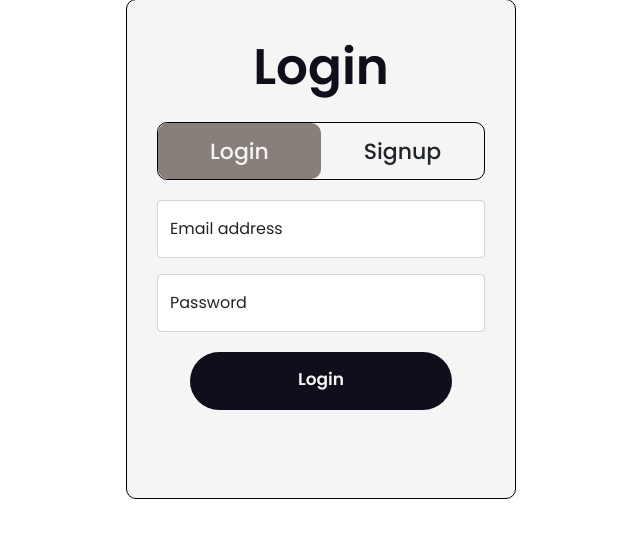
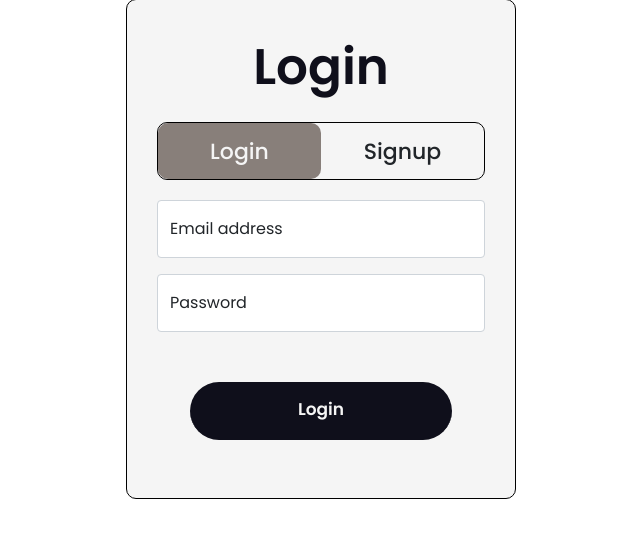
Before and after one commit to constdreamcoder/hanghae99-miniproject, a Flask app: template templates/loginForm.html in a window 1280 px wide. Shown: the part 151-689 px from the top of the page, without its empty margins (319-959 px from the left). Run offline with Flask 2, Linux system fonts and the light colour scheme; the template is opened without the code that fills it, so the values that code supplies are empty; some libraries are stand-ins or nearby versions.

Commit message:
rearrange the login button downward

```diff
--- a/static/css/login.css
+++ b/static/css/login.css
@@ -111,6 +111,10 @@
   transition: background-color var(--animation-duration) ease-in-out;
 }
 
+.login-btn__margin-top {
+  margin-top: 30px;
+}
+
 .login-btn:hover,
 .signup-btn:hover {
   background-color: #7b583d;
--- a/templates/loginForm.html
+++ b/templates/loginForm.html
@@ -5,31 +5,11 @@
         <meta http-equiv="X-UA-Compatible" content="IE=edge">
         <meta name="viewport" content="width=device-width, initial-scale=1.0">
         <title>Login/Signup Page</title>
-        <link rel="stylesheet" href="../static/css/navbar.css" />
         <link rel="stylesheet" href="../static/css/login.css" />
         <link href="https://cdn.jsdelivr.net/npm/bootstrap@5.0.2/dist/css/bootstrap.min.css" rel="stylesheet" integrity="sha384-EVSTQN3/azprG1Anm3QDgpJLIm9Nao0Yz1ztcQTwFspd3yD65VohhpuuCOmLASjC" crossorigin="anonymous">
-
     </head>
     <body>
-        <!-- Navbar
-        <section id="navbar">
-            <div class="navbar__logo">
-                <span>LOGO</span>
-            </div>
-            <div class="navbar__menu">
-                <ul>
-                    <li class="navbar__menu__item">
-                        About
-                    </li>
-                    <li class="navbar__menu__item">
-                        Contact
-                    </li>
-                    <i class="far fa-user"></i>
-                </ul>
-            </div>
-        </section> -->
-
-            <!-- Login/Signup Form -->
+        <!-- Login/Signup Form -->
         <section class="wrapper">
             <div class="wrapper-inside">
                 <div class="title">
@@ -56,7 +36,9 @@
                                 <input type="password" class="form-control" id="floatingPassword" placeholder="Password">
                                 <label for="floatingPassword">Password</label>
                             </div>
-                            <button class="login-btn">Login</button>
+                            <div class="login-btn__margin-top">
+                                <button class="login-btn">Login</button>
+                            </div>
                         </div>
 
                         <!-- Signup Form -->
```
